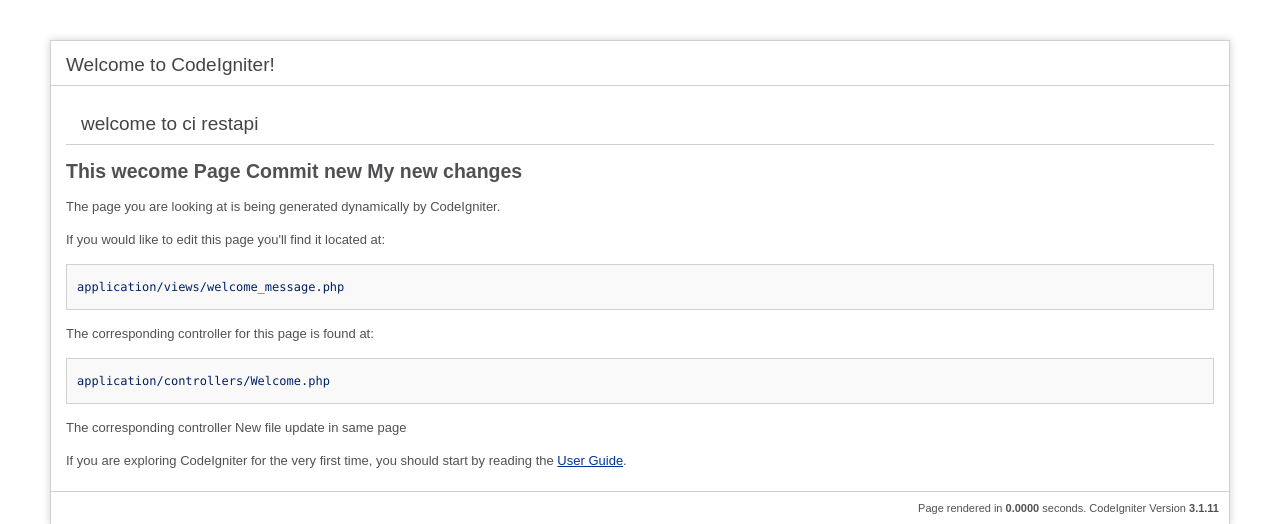
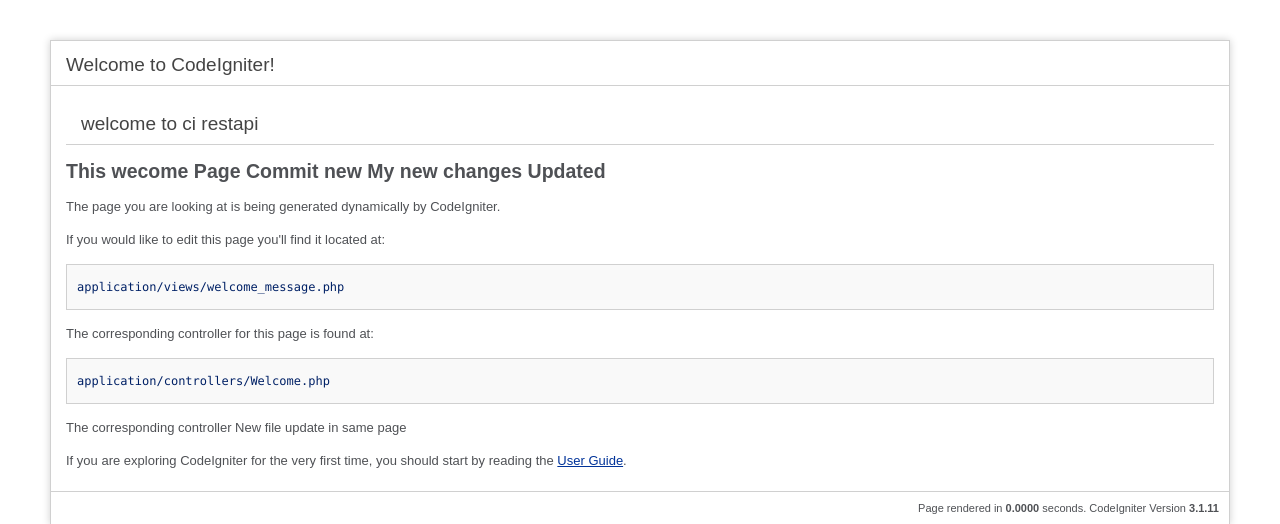
Before and after one commit to umeshbile/ci_restapi, a CodeIgniter app: page /ci_restapi/ in a window 1280 px wide. Shown: the top 524 px of the page. Run offline with CodeIgniter, Linux system fonts and the light colour scheme.

Commit message:
add new line

```diff
--- a/application/views/welcome_message.php
+++ b/application/views/welcome_message.php
@@ -72,7 +72,7 @@ defined('BASEPATH') OR exit('No direct script access allowed');
 
 	<div id="body">
 		<h1>welcome to ci restapi</h1>
-		<h2>This wecome Page Commit new My new changes</h2>
+		<h2>This wecome Page Commit new My new changes Updated</h2>
 		<p>The page you are looking at is being generated dynamically by CodeIgniter.</p>
 
 		<p>If you would like to edit this page you'll find it located at:</p>
```
